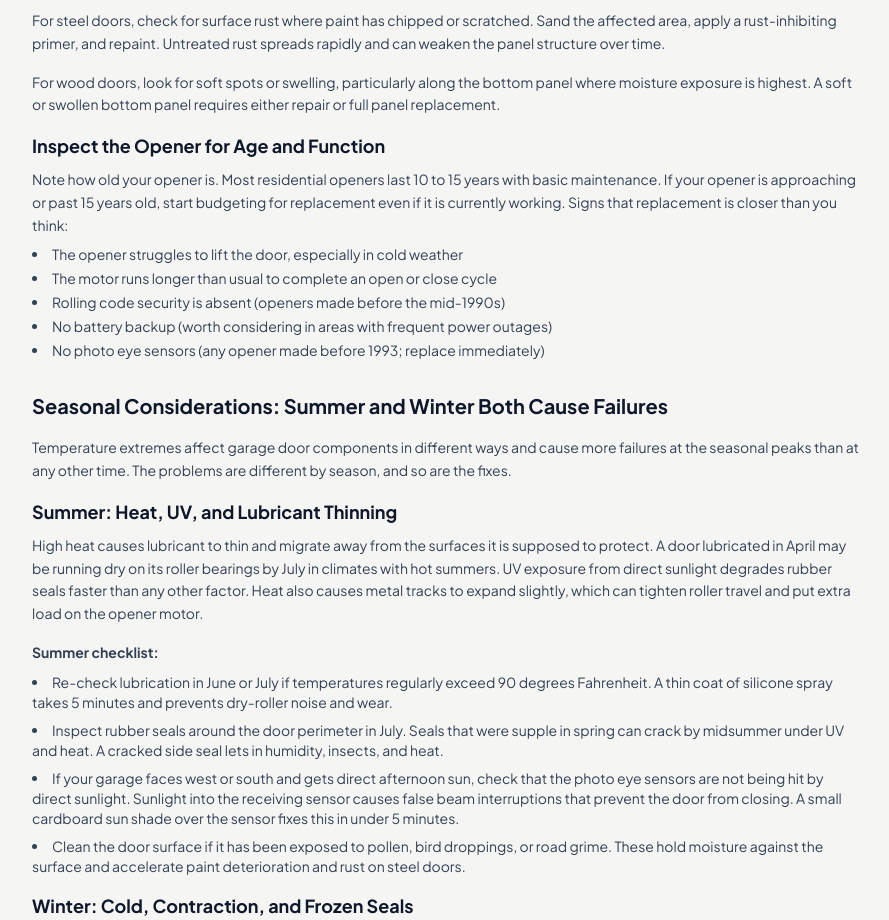
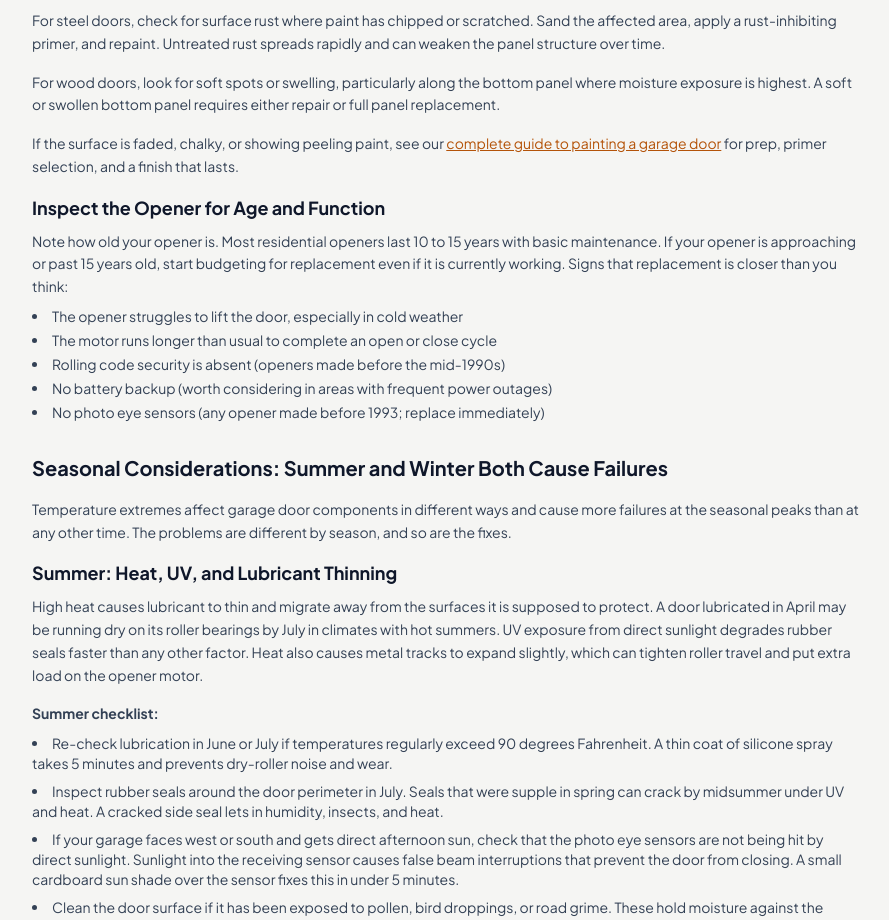
Before and after one commit to thebasementguide2026/thegarage.guide-, a Next.js app: page /guides/garage-door-maintenance in a window 1280 px wide. Shown: the part 5947-6867 px from the top of the page, without its empty margins (192-1081 px from the left). Built offline with nearby package versions, Linux system fonts and the light colour scheme.

Commit message:
Add cross-link to how-to-paint-a-garage-door in garage-door-maintenance

```diff
--- a/app/guides/garage-door-maintenance/page.tsx
+++ b/app/guides/garage-door-maintenance/page.tsx
@@ -308,6 +308,7 @@ export default function GarageDoorMaintenance() {
           <h3 className='text-lg font-bold text-slate-900 mb-2'>Inspect Panels and Paint</h3>
           <p className='text-slate-700 text-sm leading-relaxed mb-4'>For steel doors, check for surface rust where paint has chipped or scratched. Sand the affected area, apply a rust-inhibiting primer, and repaint. Untreated rust spreads rapidly and can weaken the panel structure over time.</p>
           <p className='text-slate-700 text-sm leading-relaxed mb-4'>For wood doors, look for soft spots or swelling, particularly along the bottom panel where moisture exposure is highest. A soft or swollen bottom panel requires either repair or full panel replacement.</p>
+          <p className='text-slate-700 text-sm leading-relaxed mb-4'>If the surface is faded, chalky, or showing peeling paint, see our <Link href='/guides/how-to-paint-a-garage-door' className='text-amber-700 underline'>complete guide to painting a garage door</Link> for prep, primer selection, and a finish that lasts.</p>
 
           <h3 className='text-lg font-bold text-slate-900 mb-2'>Inspect the Opener for Age and Function</h3>
           <p className='text-slate-700 text-sm leading-relaxed mb-2'>Note how old your opener is. Most residential openers last 10 to 15 years with basic maintenance. If your opener is approaching or past 15 years old, start budgeting for replacement even if it is currently working. Signs that replacement is closer than you think:</p>
```
